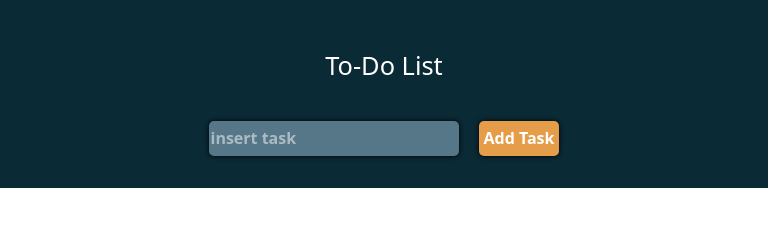
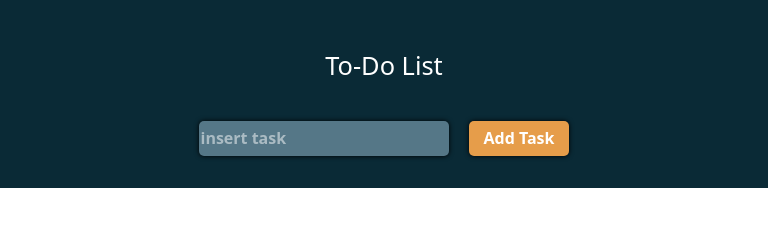
Before and after one commit to MICKY1011/todo, a plain HTML site: page index.html in a window 768 px wide. Drawn offline with nearby package versions, Linux system fonts and the light colour scheme.

Commit message:
second commit

```diff
--- a/style.scss
+++ b/style.scss
@@ -14,7 +14,8 @@ section {
   display: flex;
   justify-content: center;
   align-items: center;
-  @media screen and (max-width: 768px){
+  @media screen and (min-width: 768px){
+    display: block;
     height: 100px;
   }
   h3 {
@@ -45,7 +46,7 @@ section {
     color: white;
     font-weight: bold;
     @media screen and (max-width: 768px) {
-      padding: 0 5px 0 5px;
+      padding: 0 15px 0 15px;
     }
   }
 }
```
Also changed, not shown: style.css, 1 other file.
